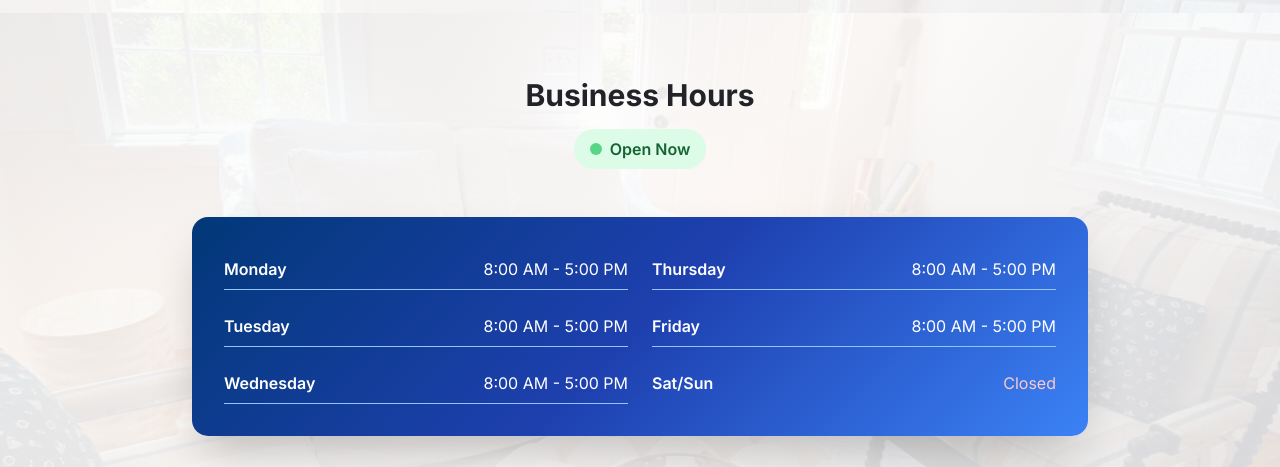
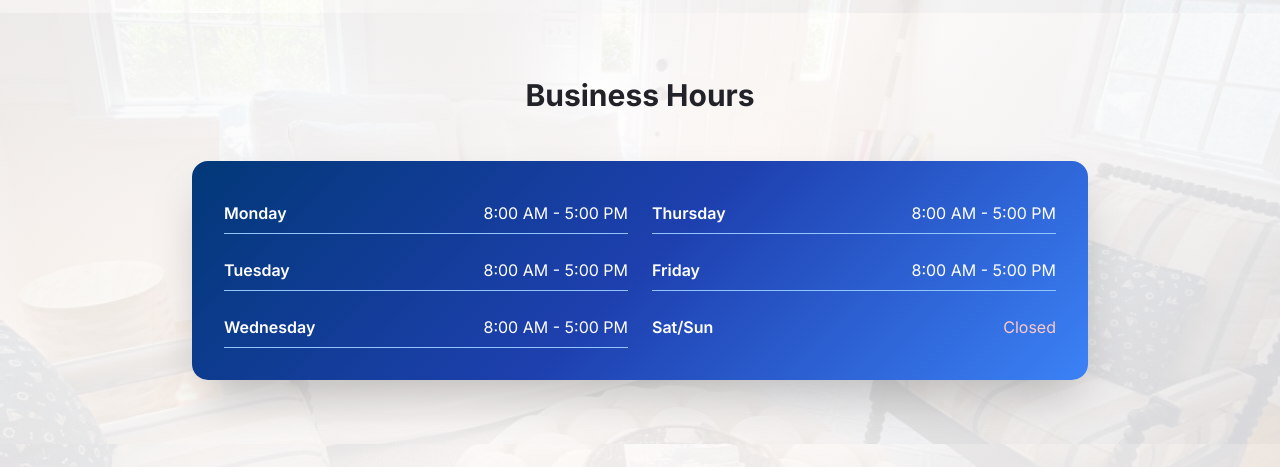
Before and after one commit to LuizMontenegro/mdcleaningservice, a plain HTML site: page index.html in a window 1280 px wide. Shown: the part 2340-2807 px from the top of the page. Drawn offline with nearby package versions, Linux system fonts and the light colour scheme.

Commit message:
retirado open now

```diff
--- a/index.html
+++ b/index.html
@@ -505,10 +505,6 @@
             <div class="max-w-4xl mx-auto">
                 <div class="text-center mb-12 scroll-reveal">
                     <h3 class="text-3xl font-bold text-brand-dark mb-4">Business Hours</h3>
-                    <div class="inline-flex items-center bg-green-100 text-green-800 px-4 py-2 rounded-full font-semibold">
-                        <div class="w-3 h-3 bg-green-500 rounded-full mr-2 pulse-gentle"></div>
-                        Open Now
-                    </div>
                 </div>
                 <div class="gradient-blue rounded-2xl p-8 text-white shadow-2xl scroll-reveal-scale">
                     <div class="grid md:grid-cols-2 gap-6">
```
